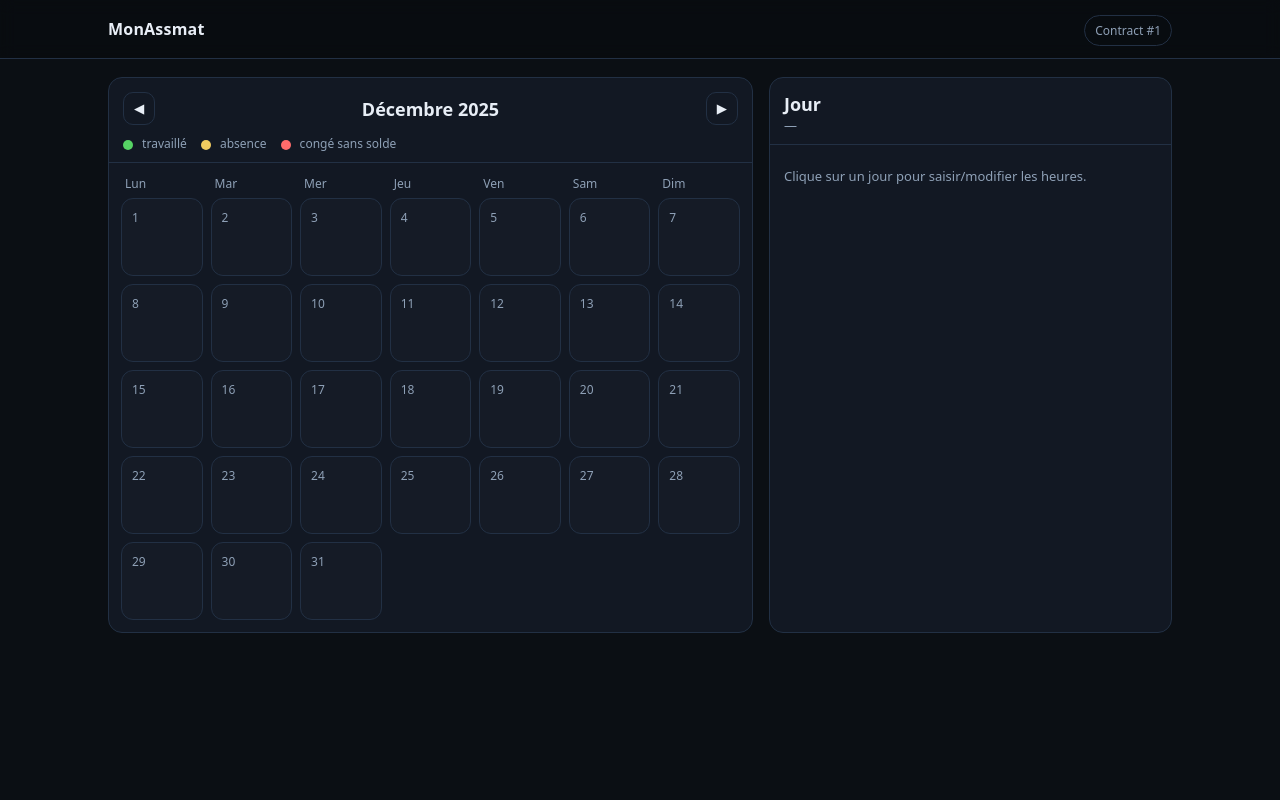
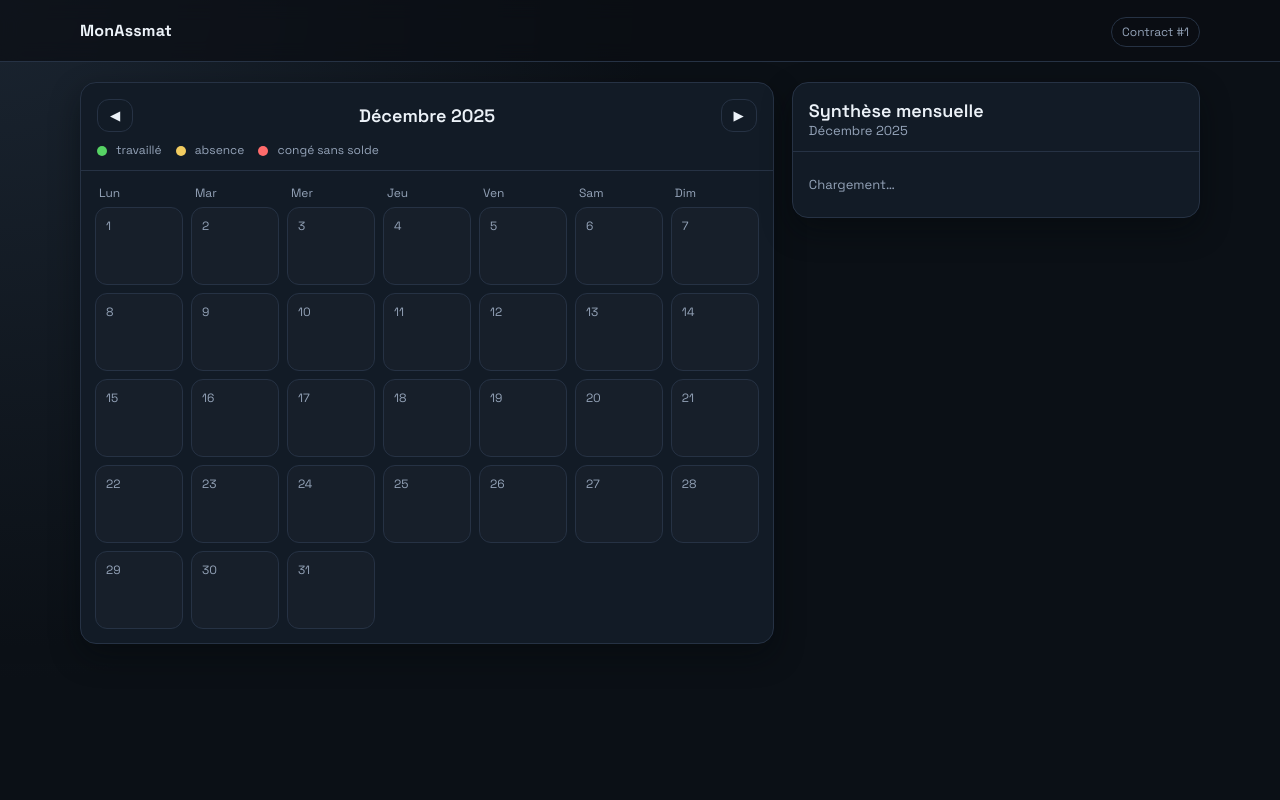
Before and after one commit to jleparoux/monassmat, a FastAPI app: page /contracts/1/calendar in a window 1280 px wide. Run offline with FastAPI, Linux system fonts and the light colour scheme; data that the repository does not hold is empty; some libraries are stand-ins or nearby versions.

Commit message:
* update frontend calendar view

```diff
--- a/frontend/static/app.css
+++ b/frontend/static/app.css
@@ -1,40 +1,82 @@
+@import url("https://fonts.googleapis.com/css2?family=Space+Grotesk:wght@400;500;600;700&display=swap");
+
 :root {
-  --bg: #0b0f14;
-  --card: #121823;
-  --muted: #8ea0b6;
-  --text: #e8eef6;
-  --line: #223044;
-  --accent: #6aa7ff;
+  --bg: #0b1016;
+  --bg-soft: #121a22;
+  --card: #121b26;
+  --muted: #94a3b8;
+  --text: #ecf2f8;
+  --line: #263244;
+  --accent: #ffb347;
   --ok: #56d364;
   --warn: #f2cc60;
   --bad: #ff6b6b;
 }
 
 * { box-sizing: border-box; }
-html, body { margin: 0; padding: 0; background: var(--bg); color: var(--text); font-family: ui-sans-serif, system-ui, -apple-system; }
+html, body {
+  margin: 0;
+  padding: 0;
+  min-height: 100%;
+  background: radial-gradient(circle at top left, #1a2430, #0b1016 45%),
+              radial-gradient(circle at 85% 20%, rgba(255,179,71,0.08), transparent 55%);
+  color: var(--text);
+  font-family: "Space Grotesk", "Segoe UI", sans-serif;
+}
+
 a { color: inherit; }
 
-.container { max-width: 1100px; margin: 0 auto; padding: 18px; }
+.container { max-width: 1160px; margin: 0 auto; padding: 20px; }
 
-.topbar { border-bottom: 1px solid var(--line); background: rgba(0,0,0,0.2); position: sticky; top: 0; backdrop-filter: blur(8px); }
+.topbar {
+  border-bottom: 1px solid var(--line);
+  background: rgba(10, 14, 19, 0.7);
+  position: sticky;
+  top: 0;
+  backdrop-filter: blur(10px);
+  z-index: 10;
+}
 .topbar__inner { display: flex; align-items: center; justify-content: space-between; gap: 12px; }
 .brand { font-weight: 700; letter-spacing: 0.2px; }
 .chip { border: 1px solid var(--line); padding: 6px 10px; border-radius: 999px; color: var(--muted); font-size: 12px; }
 
-.layout { display: grid; grid-template-columns: 1.6fr 1fr; gap: 16px; }
-@media (max-width: 900px) { .layout { grid-template-columns: 1fr; } }
+.layout { display: grid; grid-template-columns: minmax(0, 1.7fr) minmax(0, 1fr); gap: 18px; align-items: start; }
+@media (max-width: 980px) { .layout { grid-template-columns: 1fr; } }
 
-.card { background: var(--card); border: 1px solid var(--line); border-radius: 14px; overflow: hidden; }
-.card__header { padding: 14px 14px 10px; border-bottom: 1px solid var(--line); }
-.card__body { padding: 14px; }
+.card {
+  background: var(--card);
+  border: 1px solid var(--line);
+  border-radius: 16px;
+  overflow: hidden;
+  box-shadow: 0 12px 30px rgba(5, 8, 12, 0.45);
+}
+.card__header { padding: 16px 16px 12px; border-bottom: 1px solid var(--line); }
+.card__body { padding: 16px; }
 
 .toolbar { display: flex; align-items: center; justify-content: space-between; gap: 10px; }
-.title { font-size: 18px; font-weight: 650; }
+.title { font-size: 18px; font-weight: 600; }
 .muted { color: var(--muted); font-size: 13px; }
 
-.btn { background: transparent; border: 1px solid var(--line); color: var(--text); padding: 8px 10px; border-radius: 10px; cursor: pointer; }
-.btn:hover { border-color: #33507a; }
-.btn--primary { border-color: rgba(106,167,255,0.5); background: rgba(106,167,255,0.12); }
+.btn {
+  background: transparent;
+  border: 1px solid var(--line);
+  color: var(--text);
+  padding: 8px 12px;
+  border-radius: 12px;
+  cursor: pointer;
+  transition: border-color 120ms ease, transform 120ms ease;
+}
+.btn:hover { border-color: #3b4f6c; transform: translateY(-1px); }
+.btn--primary { border-color: rgba(255,179,71,0.45); background: rgba(255,179,71,0.12); color: #ffe7c2; }
+
+.icon-btn {
+  background: transparent;
+  border: 1px solid var(--line);
+  color: var(--text);
+  padding: 6px 10px;
+  border-radius: 10px;
+  cursor: pointer;
+}
 
 .legend { margin-top: 10px; display: flex; gap: 14px; flex-wrap: wrap; color: var(--muted); font-size: 12px; }
 .dot { width: 10px; height: 10px; display: inline-block; border-radius: 999px; margin-right: 6px; vertical-align: middle; }
@@ -42,7 +84,7 @@
 .dot--absence { background: var(--warn); }
 .dot--unpaid { background: var(--bad); }
 
-.calendar { padding: 12px; }
+.calendar { padding: 14px; }
 .grid { display: grid; grid-template-columns: repeat(7, 1fr); gap: 8px; }
 .dow { color: var(--muted); font-size: 12px; padding: 0 4px 6px; }
 .cell {
@@ -52,10 +94,11 @@
   min-height: 78px;
   cursor: pointer;
   position: relative;
-  background: rgba(255,255,255,0.01);
+  background: rgba(255,255,255,0.02);
+  animation: pop 140ms ease-out;
 }
-.cell:hover { border-color: #33507a; }
-.cell--muted { opacity: 0.35; }
+.cell:hover { border-color: #3b4f6c; }
+.cell--muted { opacity: 0.35; cursor: default; }
 .daynum { font-size: 12px; color: var(--muted); }
 
 .badge {
@@ -72,15 +115,80 @@
 .badge--absence { border-color: rgba(242,204,96,0.5); background: rgba(242,204,96,0.12); }
 .badge--unpaid { border-color: rgba(255,107,107,0.5); background: rgba(255,107,107,0.12); }
 
+.summary-grid { display: grid; gap: 12px; }
+.summary__stat {
+  border: 1px solid var(--line);
+  border-radius: 12px;
+  padding: 12px;
+  background: rgba(255,255,255,0.02);
+}
+.summary__stat .label { color: var(--muted); font-size: 12px; }
+.summary__stat .value { font-size: 20px; font-weight: 600; margin-top: 6px; }
+
 .field { display: grid; gap: 6px; margin: 10px 0; }
 .field span { font-size: 12px; color: var(--muted); }
 .field input, .field select {
-  background: rgba(0,0,0,0.15);
+  background: rgba(0,0,0,0.25);
   border: 1px solid var(--line);
   color: var(--text);
   padding: 10px 12px;
   border-radius: 10px;
 }
 
+.row { display: flex; justify-content: space-between; align-items: center; gap: 10px; }
+.label { color: var(--muted); font-size: 12px; }
+.value { font-size: 14px; }
+
 .actions { display: flex; gap: 10px; margin-top: 10px; }
 .empty { color: var(--muted); font-size: 13px; padding: 8px 0; }
+
+.notice {
+  border: 1px solid rgba(86,211,100,0.4);
+  background: rgba(86,211,100,0.12);
+  color: #d6f7db;
+  border-radius: 12px;
+  padding: 8px 10px;
+  font-size: 12px;
+  margin: 10px 0;
+}
+
+.modal {
+  position: fixed;
+  inset: 0;
+  display: none;
+  align-items: center;
+  justify-content: center;
+  padding: 20px;
+  z-index: 40;
+}
+.modal.is-open { display: flex; }
+.modal__backdrop {
+  position: absolute;
+  inset: 0;
+  background: rgba(8, 11, 15, 0.7);
+  backdrop-filter: blur(4px);
+}
+.modal__dialog {
+  position: relative;
+  z-index: 1;
+  width: min(460px, 92vw);
+  background: var(--card);
+  border: 1px solid var(--line);
+  border-radius: 16px;
+  box-shadow: 0 18px 45px rgba(0,0,0,0.45);
+  animation: lift 160ms ease-out;
+}
+.modal__header { padding: 14px 16px; border-bottom: 1px solid var(--line); display: flex; align-items: center; justify-content: space-between; }
+.modal__body { padding: 16px; }
+
+.toast { position: fixed; bottom: 18px; right: 18px; font-size: 12px; color: var(--muted); }
+
+@keyframes pop {
+  from { transform: translateY(2px); opacity: 0.7; }
+  to { transform: translateY(0); opacity: 1; }
+}
+
+@keyframes lift {
+  from { transform: translateY(8px) scale(0.98); opacity: 0; }
+  to { transform: translateY(0) scale(1); opacity: 1; }
+}
--- a/frontend/static/calendar.js
+++ b/frontend/static/calendar.js
@@ -6,8 +6,13 @@
   let current = el.dataset.initialDate ? new Date(el.dataset.initialDate) : new Date();
 
   const monthTitle = document.getElementById("monthTitle");
+  const summaryPeriod = document.getElementById("summaryPeriod");
   const prevBtn = document.getElementById("prevMonth");
   const nextBtn = document.getElementById("nextMonth");
+
+  const modal = document.getElementById("dayModal");
+  const modalTitle = document.getElementById("modalTitle");
+  const modalContent = document.getElementById("modalContent");
 
   function ymd(d) {
     const yyyy = d.getFullYear();
@@ -38,7 +43,6 @@
   }
 
   function jsDowToMonFirst(jsDow) {
-    // JS: 0=Sun..6=Sat → Mon-first: 0=Mon..6=Sun
     return (jsDow + 6) % 7;
   }
 
@@ -48,7 +52,13 @@
     const url = `/api/contracts/${contractId}/workdays?start=${ymd(start)}&end=${ymd(end)}`;
     const res = await fetch(url);
     if (!res.ok) throw new Error("Failed to fetch workdays");
-    return await res.json(); // { items: [{date,hours,kind}] }
+    return await res.json();
+  }
+
+  async function fetchHtml(url) {
+    const res = await fetch(url, { headers: { "X-Requested-With": "fetch" } });
+    if (!res.ok) throw new Error("Failed to fetch HTML");
+    return await res.text();
   }
 
   function kindBadge(kind) {
@@ -62,7 +72,9 @@
     el.innerHTML = "";
 
     const m = d.toLocaleDateString("fr-FR", { month: "long", year: "numeric" });
-    monthTitle.textContent = m.charAt(0).toUpperCase() + m.slice(1);
+    const label = m.charAt(0).toUpperCase() + m.slice(1);
+    monthTitle.textContent = label;
+    if (summaryPeriod) summaryPeriod.textContent = label;
 
     dowHeaders(el);
 
@@ -73,14 +85,12 @@
     const last = endOfMonth(d);
     const firstOffset = jsDowToMonFirst(first.getDay());
 
-    // Days from previous month (muted)
     for (let i = 0; i < firstOffset; i++) {
       const cell = document.createElement("div");
       cell.className = "cell cell--muted";
       grid.appendChild(cell);
     }
 
-    // Current month days
     for (let day = 1; day <= last.getDate(); day++) {
       const dt = new Date(d.getFullYear(), d.getMonth(), day);
       const key = ymd(dt);
@@ -96,10 +106,10 @@
       cell.appendChild(num);
 
       if (wd) {
-        const [cls, label] = kindBadge(wd.kind);
+        const [cls, labelText] = kindBadge(wd.kind);
         const badge = document.createElement("div");
         badge.className = cls;
-        badge.textContent = `${wd.hours}h · ${label}`;
+        badge.textContent = `${wd.hours}h · ${labelText}`;
         cell.appendChild(badge);
       }
 
@@ -110,22 +120,72 @@
     el.appendChild(grid);
   }
 
-  function openDay(day) {
-    // charge le formulaire dans le panneau de droite
-    const target = document.getElementById("dayPanelBody");
-    if (!target) return;
+  function openModal() {
+    if (!modal) return;
+    modal.classList.add("is-open");
+    modal.setAttribute("aria-hidden", "false");
+  }
+
+  function closeModal() {
+    if (!modal) return;
+    modal.classList.remove("is-open");
+    modal.setAttribute("aria-hidden", "true");
+  }
+
+  async function openDay(day) {
+    if (modalTitle) modalTitle.textContent = `Jour ${day}`;
+    if (modalContent) {
+      modalContent.innerHTML = '<div class="empty">Chargement…</div>';
+    }
+    openModal();
 
     const url = `/contracts/${contractId}/day_form?day=${day}`;
-    htmx.ajax("GET", url, { target: "#dayPanelBody", swap: "innerHTML" });
+    if (window.htmx && typeof window.htmx.ajax === "function") {
+      window.htmx.ajax("GET", url, { target: "#modalContent", swap: "innerHTML" });
+      return;
+    }
 
-    const label = document.getElementById("selectedDateLabel");
-    if (label) label.textContent = day;
+    try {
+      const html = await fetchHtml(url);
+      if (modalContent) modalContent.innerHTML = html;
+    } catch (err) {
+      if (modalContent) {
+        modalContent.innerHTML = '<div class="empty">Impossible de charger le formulaire.</div>';
+      }
+      console.error(err);
+    }
+  }
+
+  function refreshSummary() {
+    const start = startOfMonth(current);
+    const end = endOfMonth(current);
+    const url = `/contracts/${contractId}/month_summary?start=${ymd(start)}&end=${ymd(end)}`;
+
+    if (window.htmx && typeof window.htmx.ajax === "function") {
+      window.htmx.ajax("GET", url, { target: "#monthSummary", swap: "innerHTML" });
+      return;
+    }
+
+    fetchHtml(url)
+      .then((html) => {
+        const target = document.getElementById("monthSummary");
+        if (target) target.innerHTML = html;
+      })
+      .catch((err) => {
+        console.error(err);
+      });
   }
 
   async function refresh() {
-    const payload = await fetchMonthData(current);
+    let payload = { items: [] };
+    try {
+      payload = await fetchMonthData(current);
+    } catch (err) {
+      console.error(err);
+    }
     const byDate = new Map(payload.items.map(x => [x.date, x]));
     render(current, byDate);
+    refreshSummary();
   }
 
   prevBtn?.addEventListener("click", async () => {
@@ -138,8 +198,19 @@
     await refresh();
   });
 
-  // When HTMX saves a day, refresh month (simple + reliable)
+  modal?.addEventListener("click", (event) => {
+    const target = event.target;
+    if (target && target instanceof HTMLElement && target.dataset.close) {
+      closeModal();
+    }
+  });
+
+  document.addEventListener("keydown", (event) => {
+    if (event.key === "Escape") closeModal();
+  });
+
   document.body.addEventListener("workday:changed", async () => {
+    closeModal();
     await refresh();
   });
 
--- a/frontend/templates/base.html
+++ b/frontend/templates/base.html
@@ -5,6 +5,9 @@
   <meta name="viewport" content="width=device-width,initial-scale=1" />
   <title>{{ title or "MonAssmat" }}</title>
 
+  <link rel="preconnect" href="https://fonts.googleapis.com" />
+  <link rel="preconnect" href="https://fonts.gstatic.com" crossorigin />
+  <link href="https://fonts.googleapis.com/css2?family=Space+Grotesk:wght@400;500;600;700&display=swap" rel="stylesheet" />
   <link rel="stylesheet" href="/static/app.css" />
   <script src="https://unpkg.com/htmx.org@1.9.12"></script>
 </head>
--- a/frontend/templates/calendar.html
+++ b/frontend/templates/calendar.html
@@ -2,12 +2,12 @@
 {% block content %}
 
 <div class="layout">
-  <section class="card">
+  <section class="card calendar-card">
     <div class="card__header">
       <div class="toolbar">
-        <button class="btn" id="prevMonth">◀</button>
+        <button class="btn" id="prevMonth" type="button">◀</button>
         <div class="title" id="monthTitle">—</div>
-        <button class="btn" id="nextMonth">▶</button>
+        <button class="btn" id="nextMonth" type="button">▶</button>
       </div>
 
       <div class="legend">
@@ -20,13 +20,32 @@
     <div class="calendar" id="calendar"
          data-contract-id="{{ contract_id }}"
          data-initial-date="{{ initial_date }}">
-      <!-- JS render -->
+      <div class="empty">Chargement du mois…</div>
     </div>
   </section>
 
-  <aside class="card" id="dayPanel">
-    {% include "partials/day_panel.html" %}
+  <aside class="card summary-card">
+    <div class="card__header">
+      <div class="title">Synthèse mensuelle</div>
+      <div class="muted" id="summaryPeriod">—</div>
+    </div>
+    <div class="card__body" id="monthSummary">
+      <div class="empty">Chargement…</div>
+    </div>
   </aside>
 </div>
 
+<div class="modal" id="dayModal" aria-hidden="true">
+  <div class="modal__backdrop" data-close="true"></div>
+  <div class="modal__dialog" role="dialog" aria-modal="true" aria-labelledby="modalTitle">
+    <div class="modal__header">
+      <div class="title" id="modalTitle">Jour</div>
+      <button class="icon-btn" type="button" data-close="true">✕</button>
+    </div>
+    <div class="modal__body" id="modalContent">
+      <div class="empty">Sélectionne un jour dans le calendrier.</div>
+    </div>
+  </div>
+</div>
+
 {% endblock %}
```
Also changed, not shown: frontend/templates/partials/day_form.html (+7 -9 lines), frontend/templates/partials/month_summary.html (added, +18 -0 lines).
